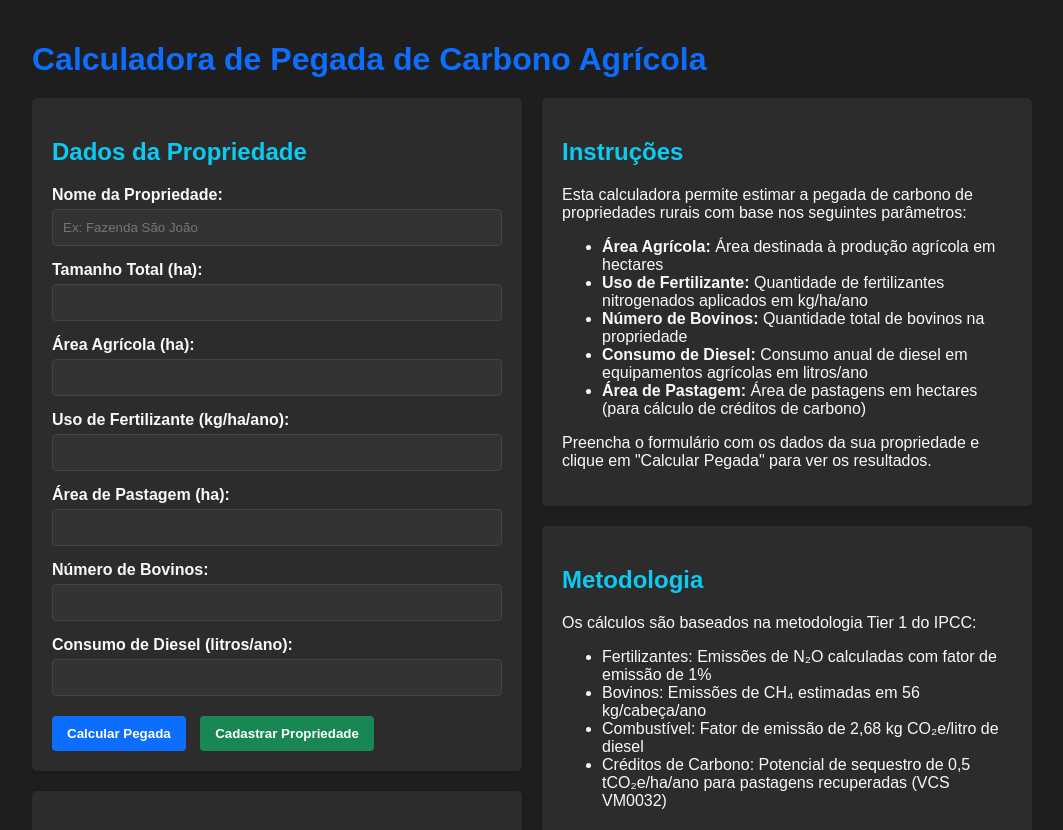
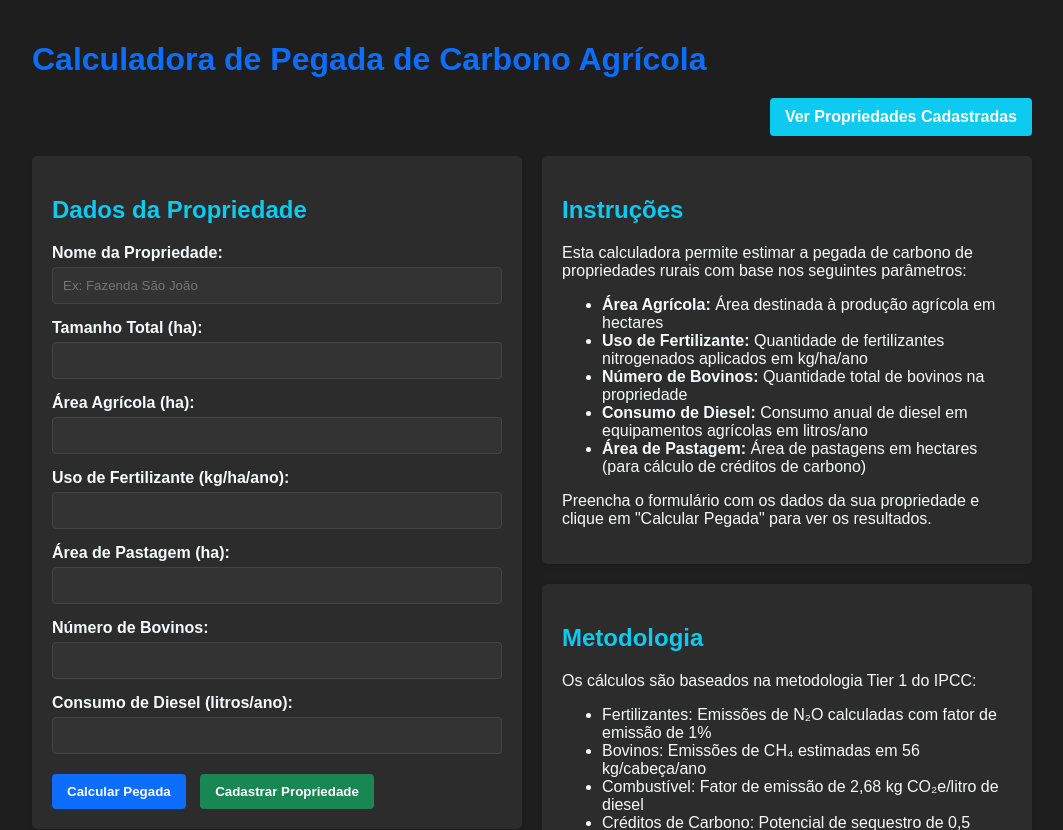
Before and after one commit to barnaud18/frontendcarbonapp, a Flask app: page / in a window 1280 px wide. Shown: the top 830 px of the page, without its empty margins (108-1171 px from the left). Run offline with Flask 3, Linux system fonts and the light colour scheme.

Commit message:
Add link to registered properties view in the main page.
Replit-Commit-Author: Agent
Replit-Commit-Session-Id: d83aeb3d-f952-4f8c-ab59-be707b3b5abb
Replit-Commit-Screenshot-Url: https://storage.googleapis.com/screenshot-production-us-central1/af85b9fe-df65-4b82-a289-d128bb67b4bd/8ae4f7cb-336d-4a63-8f26-34a6c7143f9c.jpg

```diff
--- a/templates/index.html
+++ b/templates/index.html
@@ -79,6 +79,13 @@
             color: white;
         }
 
+        .btn-info {
+            background-color: #0dcaf0;
+            color: white;
+            text-decoration: none;
+            display: inline-block;
+        }
+
         .alert {
             padding: 15px;
             margin-bottom: 20px;
@@ -120,6 +127,12 @@
 <body>
     <div class="container">
         <h1>Calculadora de Pegada de Carbono Agrícola</h1>
+
+        <div style="margin-bottom: 20px; text-align: right;">
+            <a href="/propriedades" class="btn-info" style="padding: 10px 15px; border-radius: 4px; font-weight: bold;">
+                Ver Propriedades Cadastradas
+            </a>
+        </div>
 
         {% with messages = get_flashed_messages(with_categories=true) %}
             {% if messages %}
```
